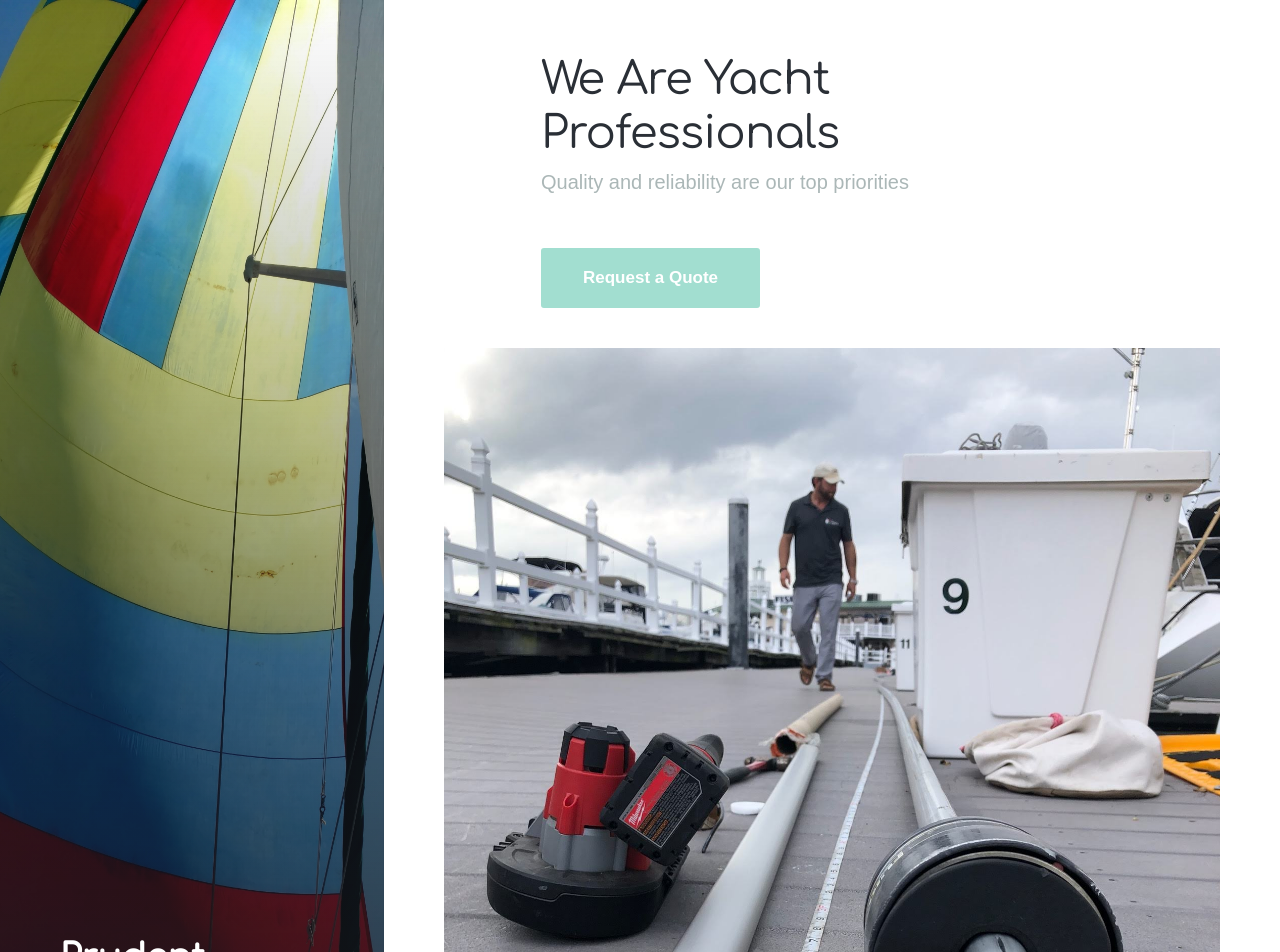
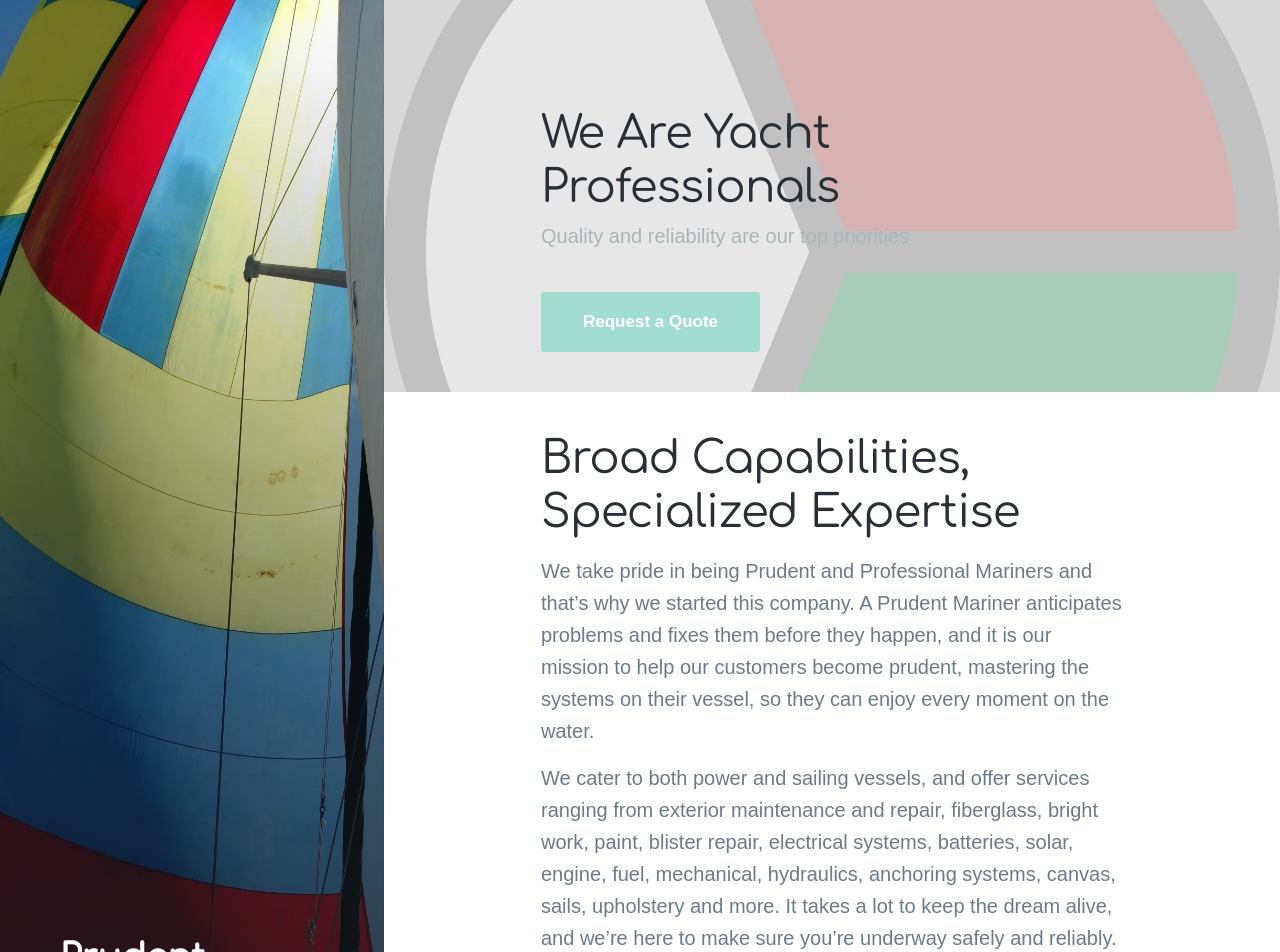
Before and after one commit to prudentmariners/prudentmariners.github.io, a Jekyll site: the page built from _pages/index.md, in a window 1280 px wide and 1400 px high. Shown: the top 952 px of the window. Built offline with Jekyll 4.4.1, drawn with Linux system fonts in a browser that asks for light colours; nearby versions of some CDN libraries; some web fonts are replaced; some of the changed text lies outside the part shown.

Commit message:
index page with logo WIP

```diff
--- a/_includes/header.html
+++ b/_includes/header.html
@@ -10,6 +10,9 @@
 		{% if site.data.settings.header_settings.logo_image %}
 		<a href="{{ site.baseurl }}/" class="header__logo">
 			<img src="{{ site.data.settings.header_settings.logo_image | relative_url }}" class="header__logo__img">
+		</a>
+		<a href="{{ site.baseurl }}/" class="header__title">
+			{{ site.data.settings.basic_settings.site_title }}
 		</a>
 		{% else %}
 		<a href="{{ site.baseurl }}/" class="header__title">
--- a/_layouts/home.html
+++ b/_layouts/home.html
@@ -1,13 +1,19 @@
 ---
 layout: default
 ---
+<div id="fb-root"></div>
+<script async defer crossorigin="anonymous" src="https://connect.facebook.net/en_US/sdk.js#xfbml=1&version=v9.0" nonce="KuwcDGtg"></script>
+
 
 <section class="intro hero">
 
 	<div class="wrap">
 
-		<h1>{{ page.title }}</h1>
+		<h1>
+			{{ page.title }}
+		</h1>
 		<p>{{ page.subtitle }}</p>
+		<a href="/quote" class="cta button button--large">Request a Quote</a>
 
 	</div>
 
@@ -15,10 +21,8 @@ layout: default
 
 <section class="single services">
 
-	<div class="wrap">
 
 		{{ page.content }}
 
-	</div>
 
 </section>
--- a/_pages/index.md
+++ b/_pages/index.md
@@ -3,37 +3,75 @@ permalink: '/'
 layout: home
 title: We Are Yacht Professionals
 subtitle: Quality and reliability are our top priorities
-description: A stunning personal blog Jekyll theme with an image-focused design.
+description: Premiere yacht services on the Chesapeake Bay and central Atlantic Coast, specializing in rigging, electrical, and solar & lithium energy solutions
 featured_image: /images/spinnaker.jpg
 ---
 
-<a href="/quote" class="button button--large">Request a Quote</a>
 
-![](/images/furlex.jpg)
+<!-- ![](/images/furlex.jpg) -->
 
-## Features
+## Broad Capabilities, Specialized Expertise
 
-Journal is packed with powerful features to showcase your work:
+We take pride in being Prudent and Professional Mariners and that's why we
+started this company. A Prudent Mariner anticipates problems and fixes them
+before they happen, and it is our mission to help our customers become prudent,
+mastering the systems on their vessel, so they can enjoy every moment on the
+water.
 
-* Beautiful, minimal design
-* Fixed sidebar images that animate as you browse
-* Single column post layout
-* Responsive – works perfectly on all devices
-* Portfolio/projects post type to show your work
-* Blog with pagination
-* Sleek Ajax navigation and page transitions
-* Unique 'gallery' feature for image grids and carousels
-* Built-in contact form with Formspree integration
-* Full markdown support and code highlighting
-* Social media icons
-* Fast page rendering
-* Built with SEO best practices in mind
-* Customize everything – colors, spacing, fonts, sizes etc. – via a simple settings file
-* Works with GitHub Pages
-* Updated and supported by the developers
+We cater to both power and sailing vessels, and offer services ranging from
+exterior maintenance and repair, fiberglass, bright work, paint, blister repair,
+electrical systems, batteries, solar, engine, fuel, mechanical, hydraulics,
+anchoring systems, canvas, sails, upholstery and more. It takes a lot to keep
+the dream alive, and we're here to make sure you're underway safely and
+reliably. Contact us today to discuss the needs of your vessel.
 
-## Get Index
+## Electrical Solutions
 
-Journal is created and supported by [Jekyll Themes](https://jekyllthemes.io), and is available for $49.
+<section class="portfolio electrical">
+  <div class="wrap">
+    <div class="portfolio-item">
+      <a class="portfolio-item__link" href="/electrical">
 
-<a href="https://jekyllthemes.io/theme/journal-personal-jekyll-theme" class="button button--large">Get This Theme</a>
+        <div class="portfolio-item__image" style="background-image: url(/images/panels.jpg);"></div>
+        <div class="portfolio-item__content">
+          <div class="portfolio-item__info">
+            <h2 class="portfolio-item__title">Solar & Lithium</h2>
+            <p class="portfolio-item__subtitle">Electrical power is easier than
+            ever to generate, store and use onboard. Systems and amenities that
+            were impossible in decades past are safe and affordable today. Let
+            us help you design and build the electrical and electronic systems
+            that provide your crew with comfort and peace of mind.</p>
+            <p><span href="/quote" class="button button--large">Request a Quote</span></p>
+          </div>
+        </div>
+      </a>
+    </div>
+  </div>
+</section>
+
+
+
+## Rigging
+
+<section class="portfolio rigging">
+  <div class="wrap">
+    <div class="portfolio-item">
+      <a class="portfolio-item__link" href="/rigging">
+
+        <div class="portfolio-item__image" style="background-image: url(/images/loops.jpg);"></div>
+        <div class="portfolio-item__content">
+          <div class="portfolio-item__info">
+            <h2 class="portfolio-item__title">Sailboat Rigging</h2>
+            <p class="portfolio-item__subtitle">Wether you are a competitive racer or a cruiser looking for that next comfortable achnorage, your rigging is what gets you there safely. We specialize in modern fibers and tailor your rigging to your boat, plans and crew.</p>
+            <p><span href="/quote" class="button button--large">Request a Quote</span></p>
+          </div>
+        </div>
+      </a>
+    </div>
+  </div>
+</section>
+
+> "Great job on my rigging. Claude is very knowledgable and reliable."
+
+
+<div class="fb-post" data-href="https://www.facebook.com/permalink.php?story_fbid=1439463219589691&amp;id=100005780799318" data-show-text="true" data-width=""><blockquote cite="https://www.facebook.com/permalink.php?story_fbid=1439463219589691&amp;id=100005780799318" class="fb-xfbml-parse-ignore"><p>Great job on my rigging.  Claude is very knowledgeable and reliable.</p>Posted by <a href="#" role="button">Don Smith</a> on&nbsp;<a href="https://www.facebook.com/permalink.php?story_fbid=1439463219589691&amp;id=100005780799318">Sunday, November 22, 2020</a></blockquote></div>
--- /dev/null
+++ b/_sass/_custom.scss
@@ -0,0 +1,30 @@
+section.intro.hero {
+
+  background-color: #e0e0e0;
+  height: auto;
+  overflow: auto;
+
+  a.cta {
+    margin: 40px auto;
+  }
+}
+
+.hero::before {
+    content: "";
+    background-image: url('/images/logo.svg');
+    background-size: cover;
+    background-color: #c2c2c2;
+    position: absolute;
+    top: -50%;
+    right: 0px;
+    bottom: 0px;
+    left: 0px;
+    opacity: 0.25;
+}
+
+
+div.fb-post {
+
+  margin: 20px auto;
+  max-width: 75%;
+}
--- a/_sass/_includes/_portfolio.scss
+++ b/_sass/_includes/_portfolio.scss
@@ -42,11 +42,12 @@
 	}
 }
 
+
 .portfolio-item__link {
 	position: relative;
 	display: block;
 
-	@include mq(tabletl) {
+	@include mq(desktop) {
 
 		&:hover {
 
@@ -79,9 +80,15 @@
 	justify-content: center;
 	background: rgba($overlay-background-color, $overlay-opacity);
 
-	opacity: 0;
-	visibility: hidden;
-	@include transition(all 0.2s ease-in-out);
+}
+
+@include mq(desktop) {
+
+	.portfolio-item__content {
+		opacity: 0;
+		visibility: hidden;
+		@include transition(all 0.2s ease-in-out);
+	}
 }
 
 .portfolio-item__info {
--- a/css/style.scss
+++ b/css/style.scss
@@ -153,3 +153,7 @@ $grid-spacing: {{ site.data.settings.grid_settings.grid_spacing }}px;
 
 @import "_includes/_portfolio";
 @import "_includes/_blog";
+
+// - - - - - - - - - - Custom styles
+
+@import "_custom";
```
Also changed, not shown: _pages/rigging.md (+7 -0 lines), images/logo.svg (added), 4 other files.
